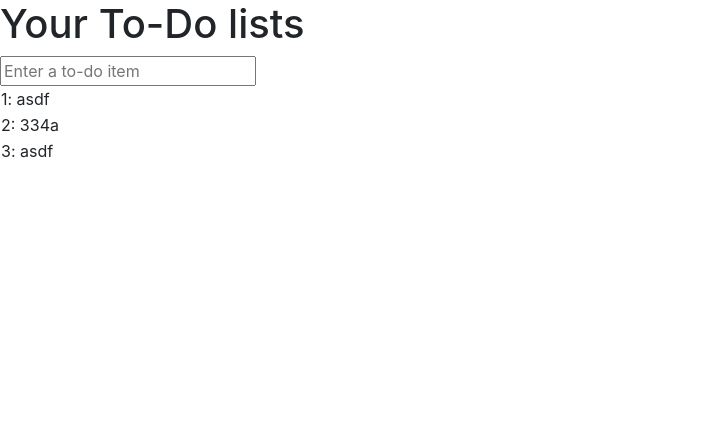
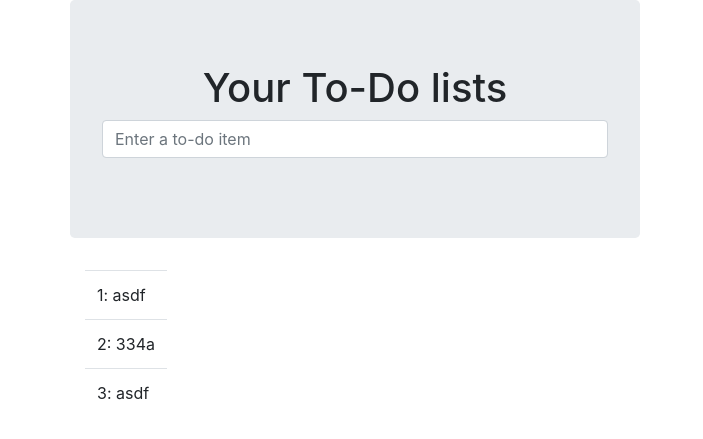
Before and after one commit to gfajardo95/djangoTDD, a Django app: page /lists/1/ in a window 1280 px wide. Shown: the top 439 px of the page, without its empty margins (0-703 px from the left). Run offline with Django 3.2, Linux system fonts and the light colour scheme; data comes from the database, SQL or seed files in the repository; some libraries are stand-ins or nearby versions.

Commit message:
Use bootstrap to improve the layout

```diff
--- a/functional_tests/tests.py
+++ b/functional_tests/tests.py
@@ -1,6 +1,6 @@
 import time
 
-from django.test import LiveServerTestCase
+from django.contrib.staticfiles.testing import StaticLiveServerTestCase
 from selenium import webdriver
 from selenium.common.exceptions import WebDriverException
 from selenium.webdriver.common.keys import Keys
@@ -11,11 +11,12 @@ MAX_WAIT = 2
 # Notes about unittest:
 # setup() and tearDown() are special methods that get run before and after every test, so they're a bit like
 # the try/except or try/finally
-class NewVisitorTest(LiveServerTestCase):
+class NewVisitorTest(StaticLiveServerTestCase):
     def setUp(self):
         self.browser = webdriver.Firefox()
 
     def tearDown(self):
+        self.browser.refresh()
         self.browser.quit()
 
     def wait_for_row_in_table(self, row_text):
--- a/templates/base.html
+++ b/templates/base.html
@@ -7,15 +7,29 @@
     <meta name="viewport" content="width=device-width, initial-scale=1">
     <title>To-Do lists</title>
     <link href="{% static "assets/bootstrap/css/bootstrap.min.css" %}" rel="stylesheet">
+    <link href="{% static "resources/css/base.css" %}" rel="stylesheet">
 </head>
 <body>
-<h1>{% block header_text %}{% endblock %}</h1>
+<div class="container">
+    <div class="row">
+        <div class="col-md-6 col-md-offset-3 jumbotron">
+            <div class="text-center">
+                <h1>{% block header_text %}{% endblock %}</h1>
 
-<form method="POST" action="{% block form_action %}{% endblock %}">
-    <input name="item_text" id="id_new_item" placeholder="Enter a to-do item"/>
-    {% csrf_token %}
-</form>
-{% block table %}
-{% endblock %}
+                <form class="form-group" method="POST" action="{% block form_action %}{% endblock %}">
+                    <input class="form-control input-lg" name="item_text" id="id_new_item"
+                           placeholder="Enter a to-do item"/>
+                    {% csrf_token %}
+                </form>
+            </div>
+        </div>
+    </div>
+    <div class="row">
+        <div class="col-md-6 col-md-offset-3">
+            {% block table %}
+            {% endblock %}
+        </div>
+    </div>
+</div>
 </body>
 </html>
--- a/templates/list.html
+++ b/templates/list.html
@@ -5,7 +5,7 @@
 {% block form_action %}/lists/{{ list.id }}/add_item{% endblock %}
 
 {% block table %}
-<table id="id_list_table">
+<table class="table table-responsive" id="id_list_table">
     {% for item in list.item_set.all %}
     <tr><td>{{ forloop.counter }}: {{ item.text }}</td></tr>
     {% endfor %}
```
